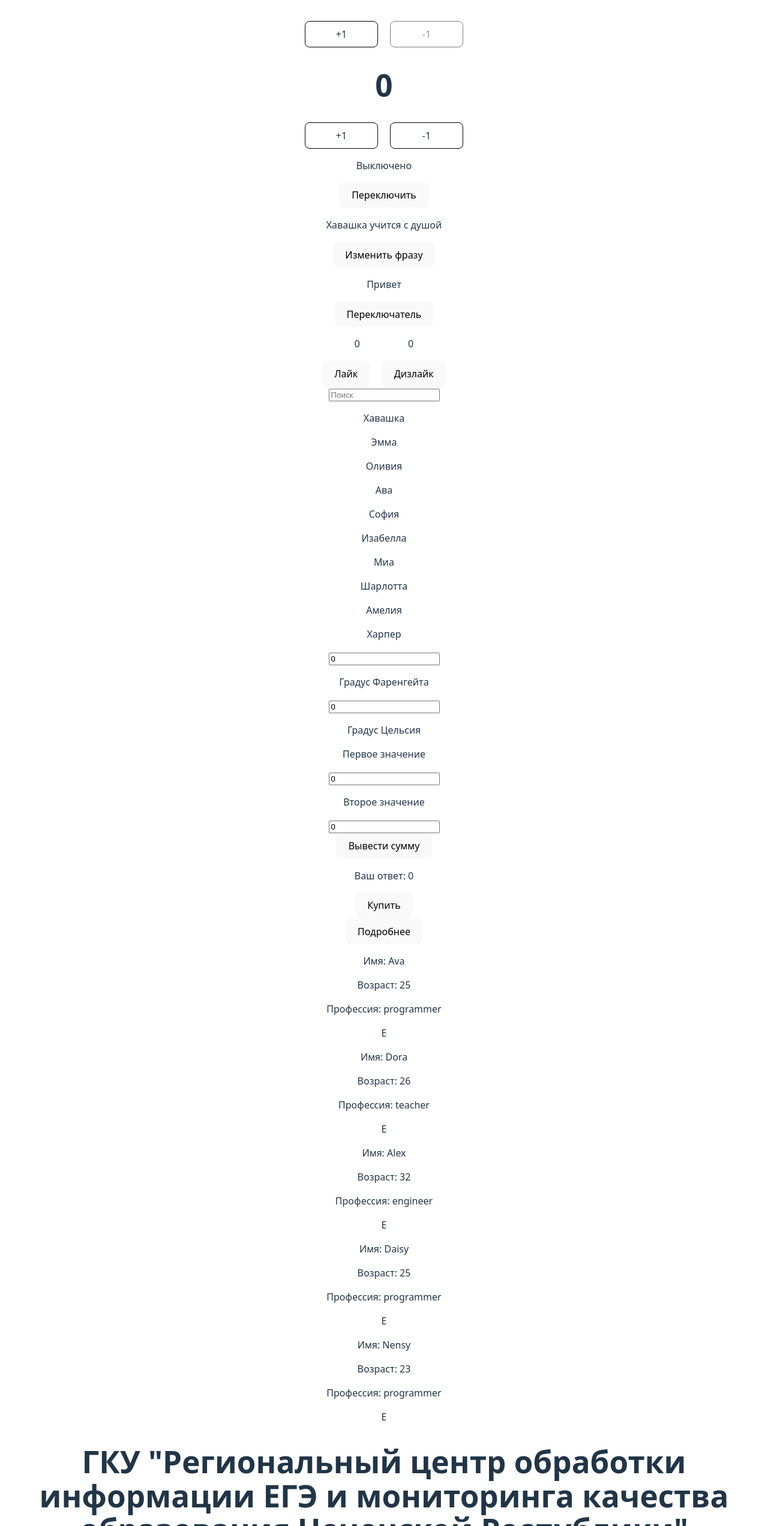
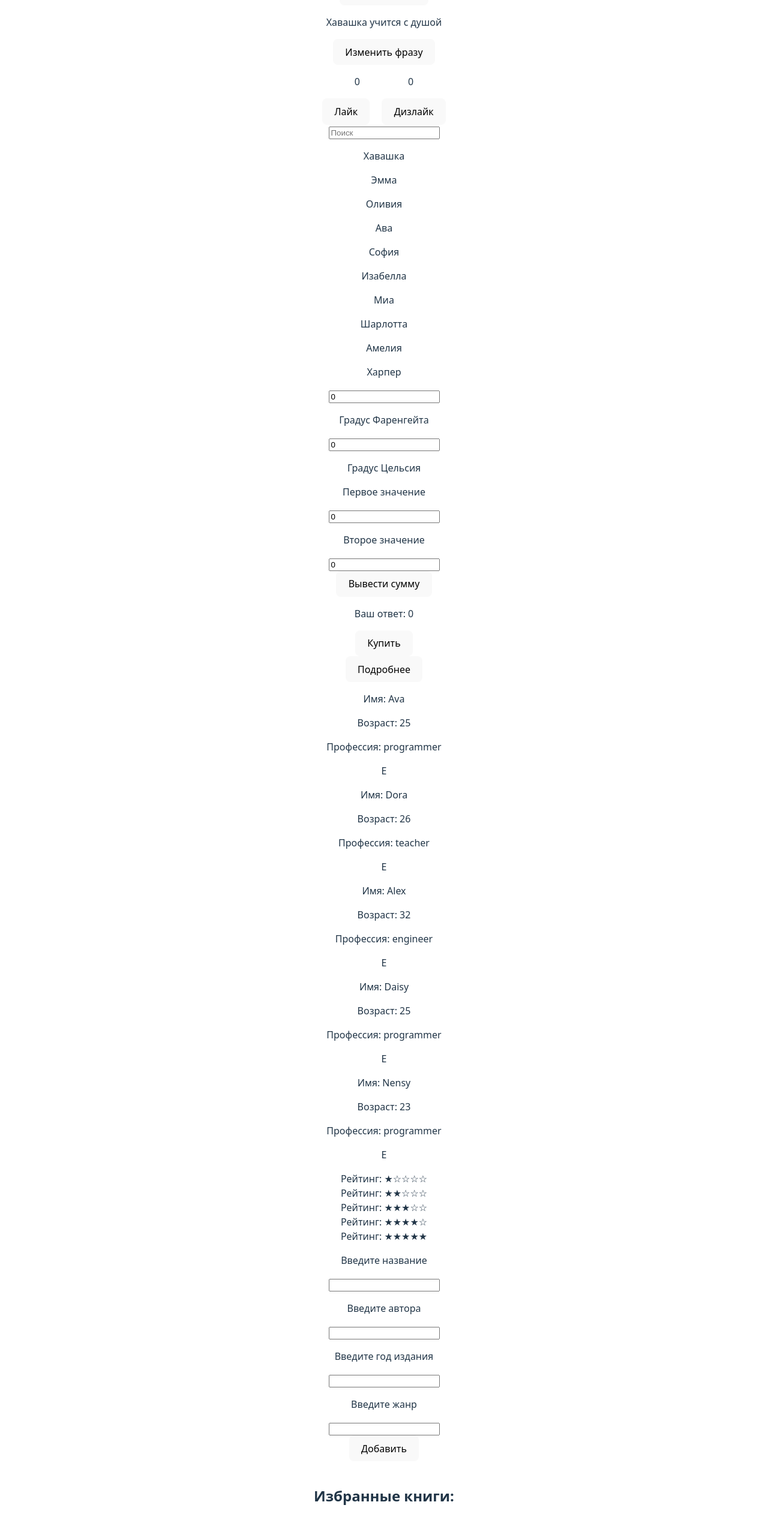
Before and after one commit to awakha/RCOI-APP, a React (Vite) app: page / in a window 1280 px wide. Shown: the part 122-2666 px from the top of the page at 60% size. Built offline with nearby package versions, Linux system fonts and the light colour scheme.

Commit message:
Урок 36. Все задания

```diff
--- a/src/App.tsx
+++ b/src/App.tsx
@@ -1,18 +1,16 @@
 import rcoiLogo from "./assets/rcoi.jpg";
-
-import Colors from "./components/Colors.js";
-import Counter from "./components/Counter.js";
 
 import Task1 from "./components/Task1.tsx";
 import Task2 from "./components/Task2.tsx";
 import Task3 from "./components/Task3.tsx";
-import Task4 from "./components/Task4.tsx";
 import Task5 from "./components/Task5.tsx";
 import Task6 from "./components/Task6.tsx";
 import Task7 from "./components/Task7.tsx";
 
 import Button from "./components/Task11.tsx";
 import UserCard from "./components/Task12.tsx";
+import StarRating from "./components/Task13.tsx";
+import Library from "./components/Task14.tsx";
 
 import "./App.css";
 
@@ -24,14 +22,12 @@ function App() {
     { name: "Daisy", age: 25, occupation: "programmer" },
     { name: "Nensy", age: 23, occupation: "programmer" },
   ];
+  const raitingArray = [1, 2, 3, 4, 5];
   return (
     <div>
-      <Colors />
-      <Counter />
       <Task1 />
       <Task2 />
       <Task3 />
-      <Task4 />
       <Task5 />
       <Task6 />
       <Task7 />
@@ -41,6 +37,11 @@ function App() {
       {users.map(({ name, age, occupation }, i) => (
         <UserCard name={name} age={age} occupation={occupation} key={i} />
       ))}
+      {raitingArray.map((num, index) => (
+        <StarRating key={index} rating={num} />
+      ))}
+      <Library />
+
       <h1 className="title">
         ГКУ "Региональный центр обработки информации ЕГЭ и мониторинга качества
         образования Чеченской Республики"
--- a/src/components/Colors.tsx
+++ /dev/null
@@ -1,40 +0,0 @@
-import { useState } from "react";
-
-function Colors() {
-  const [count, setCount] = useState(0);
-  const [colorIndex, setColorIndex] = useState(0);
-
-  const colors = ["red", "violet", "blue"];
-
-  const increment = () => {
-    setCount(count + 1);
-  };
-  const decrement = () => {
-    setCount(count - 1);
-  };
-
-  const changeCountColor = () => {
-    setColorIndex((colorIndex + 1) % colors.length);
-  };
-
-  return (
-    <div>
-      <h1 className={colors[colorIndex]} onMouseEnter={changeCountColor}>
-        {count}
-      </h1>
-      <div className="btns">
-        <div className="btn" onClick={increment}>
-          +1
-        </div>
-        <div
-          className={`btn ${count === 0 ? "disable" : ""}`}
-          onClick={decrement}
-        >
-          -1
-        </div>
-      </div>
-    </div>
-  );
-}
-
-export default Colors;
--- a/src/components/Counter.tsx
+++ /dev/null
@@ -1,28 +0,0 @@
-import { useState } from "react";
-
-const Counter = () => {
-  let [count, setCount] = useState(0);
-
-  const increment = () => {
-    setCount(count + 1);
-  };
-  const decrement = () => {
-    setCount(count - 1);
-  };
-
-  return (
-    <>
-      <h1>{count}</h1>
-      <div className="btns">
-        <div className="btn" onClick={increment}>
-          +1
-        </div>
-        <div className="btn" onClick={decrement}>
-          -1
-        </div>
-      </div>
-    </>
-  );
-};
-
-export default Counter;
--- /dev/null
+++ b/src/components/Task13.tsx
@@ -0,0 +1,9 @@
+// 3. Звездный рейтинг
+// Создай компонент StarRating, который принимает пропс rating (число от 1 до 5) и отображает соответствующее количество звезд (можно использовать символ "★").
+// В родительском компоненте передай разные значения для rating, чтобы отображать рейтинг для нескольких продуктов.
+
+const StarRating = ({ rating }) => {
+  const stars = "★".repeat(rating) + "☆".repeat(5 - rating);
+  return <div> Рейтинг: {stars}</div>;
+};
+export default StarRating;
--- /dev/null
+++ b/src/components/Task14.tsx
@@ -0,0 +1,74 @@
+// 4. Библиотека с избранными книгами.
+// 1 часть задания:
+// Сверстай форму в которой будет инпут для ввода название книги, для ввода автора, года издания и жанра. Все введенные данные должны быть собраны в один объект и добавлены в массив с избранными книгами при нажатии на кнопку "добавить".
+// 2 часть задания:
+// Внизу формы сверстайте список избранных книг, которые будут браться из вашего массива. Все данных из массива должны выводиться. Оформите их всех в теги и стилизуйте. Компонент книги должен быть создан отдельно, а все необходимые ему данные должны передаваться через пропсы
+
+import { useState } from "react";
+import Book from "./components/Book.tsx";
+
+const Library = () => {
+  const [title, setTitle] = useState("");
+  const [author, setAuthor] = useState("");
+  const [year, setYear] = useState("");
+  const [genre, setGenre] = useState("");
+  const [books, setBooks] = useState([]);
+
+  const handleAdd = () => {
+    const newBook = {
+      title,
+      author,
+      year,
+      genre,
+    };
+    setBooks([...books, newBook]);
+    setTitle("");
+    setAuthor("");
+    setYear("");
+    setGenre("");
+  };
+  return (
+    <div>
+      <p>Введите название</p>
+      <input
+        type="text"
+        value={title}
+        onChange={(e) => setTitle(e.target.value)}
+      />
+      <p>Введите автора</p>
+      <input
+        type="text"
+        value={author}
+        onChange={(e) => setAuthor(e.target.value)}
+      />
+      <p>Введите год издания</p>
+      <input
+        type="text"
+        value={year}
+        onChange={(e) => setYear(e.target.value)}
+      />
+      <p>Введите жанр</p>
+      <input
+        type="text"
+        value={genre}
+        onChange={(e) => setGenre(e.target.value)}
+      />
+      <div>
+        <button onClick={handleAdd}>Добавить</button>
+      </div>
+      <div className="books-container">
+        <h2>Избранные книги:</h2>
+        {books.map((book, index) => (
+          <Book
+            key={index}
+            title={book.title}
+            author={book.author}
+            year={book.year}
+            genre={book.genre}
+          />
+        ))}
+      </div>
+    </div>
+  );
+};
+export default Library;
--- a/src/components/Task3.tsx
+++ b/src/components/Task3.tsx
@@ -1,17 +1,30 @@
+// 3. Сделай компонент с двумя кнопками — "Лайк" и "Дизлайк" — и двумя счетчиками, которые показывают количество лайков и дизлайков. При нажатии на соответствующую кнопку значение соответствующего счетчика должно увеличиваться.
+
 import { useState } from "react";
 
-const phrases = ["Привет", "Ты молодец", "Продолжай"];
+const Task4 = () => {
+  const [likes, setLikes] = useState(0);
+  const [deslikes, setDeslikes] = useState(0);
 
-const Task3 = () => {
-  const [toggle, setToggle] = useState(0);
-  const handleToggle = () => {
-    setToggle((toggle + 1) % phrases.length);
+  const incrementLikes = () => {
+    setLikes(likes + 1);
   };
+  const incrementDeslikes = () => {
+    setDeslikes(deslikes + 1);
+  };
+
   return (
     <div>
-      <p>{phrases[toggle]}</p>
-      <button onClick={handleToggle}> Переключатель</button>
+      <div className="like-dislike-box">
+        <p>{likes}</p>
+        <p>{deslikes}</p>
+      </div>
+
+      <div className="btns">
+        <button onClick={incrementLikes}>Лайк</button>
+        <button onClick={incrementDeslikes}>Дизлайк</button>
+      </div>
     </div>
   );
 };
-export default Task3;
+export default Task4;
--- a/src/components/Task4.tsx
+++ /dev/null
@@ -1,30 +0,0 @@
-// 3. Сделай компонент с двумя кнопками — "Лайк" и "Дизлайк" — и двумя счетчиками, которые показывают количество лайков и дизлайков. При нажатии на соответствующую кнопку значение соответствующего счетчика должно увеличиваться.
-
-import { useState } from "react";
-
-const Task4 = () => {
-  const [likes, setLikes] = useState(0);
-  const [deslikes, setDeslikes] = useState(0);
-
-  const incrementLikes = () => {
-    setLikes(likes + 1);
-  };
-  const incrementDeslikes = () => {
-    setDeslikes(deslikes + 1);
-  };
-
-  return (
-    <div>
-      <div className="like-dislike-box">
-        <p>{likes}</p>
-        <p>{deslikes}</p>
-      </div>
-
-      <div className="btns">
-        <button onClick={incrementLikes}>Лайк</button>
-        <button onClick={incrementDeslikes}>Дизлайк</button>
-      </div>
-    </div>
-  );
-};
-export default Task4;
--- /dev/null
+++ b/src/components/components/Book.tsx
@@ -0,0 +1,11 @@
+const Book = ({ title, author, year, genre }) => {
+  return (
+    <div className="book-card">
+      <h3>{title}</h3>
+      <p>Автор: {author}</p>
+      <p>Год:{year}</p>
+      <p>Жанр:{genre}</p>
+    </div>
+  );
+};
+export default Book;
--- a/src/index.css
+++ b/src/index.css
@@ -97,6 +97,32 @@ button:focus-visible {
   gap: 80px;
 }
 
+.books-container {
+  display: flex;
+  flex-direction: column;
+  align-items: center;
+  margin-top: 20px;
+}
+
+.book-card {
+  border: 1px solid #e386b9;
+  border-radius: 10px;
+  padding: 12px;
+  margin-bottom: 10px;
+  background-color: #e0a2c4;
+  max-width: 300px;
+}
+
+.book-card h3 {
+  margin: 0 0 8px;
+  color: black;
+}
+
+.book-card p {
+  margin: 10px 0;
+  font-size: 24px;
+}
+
 @media (prefers-color-scheme: light) {
   :root {
     color: #213547;
```
